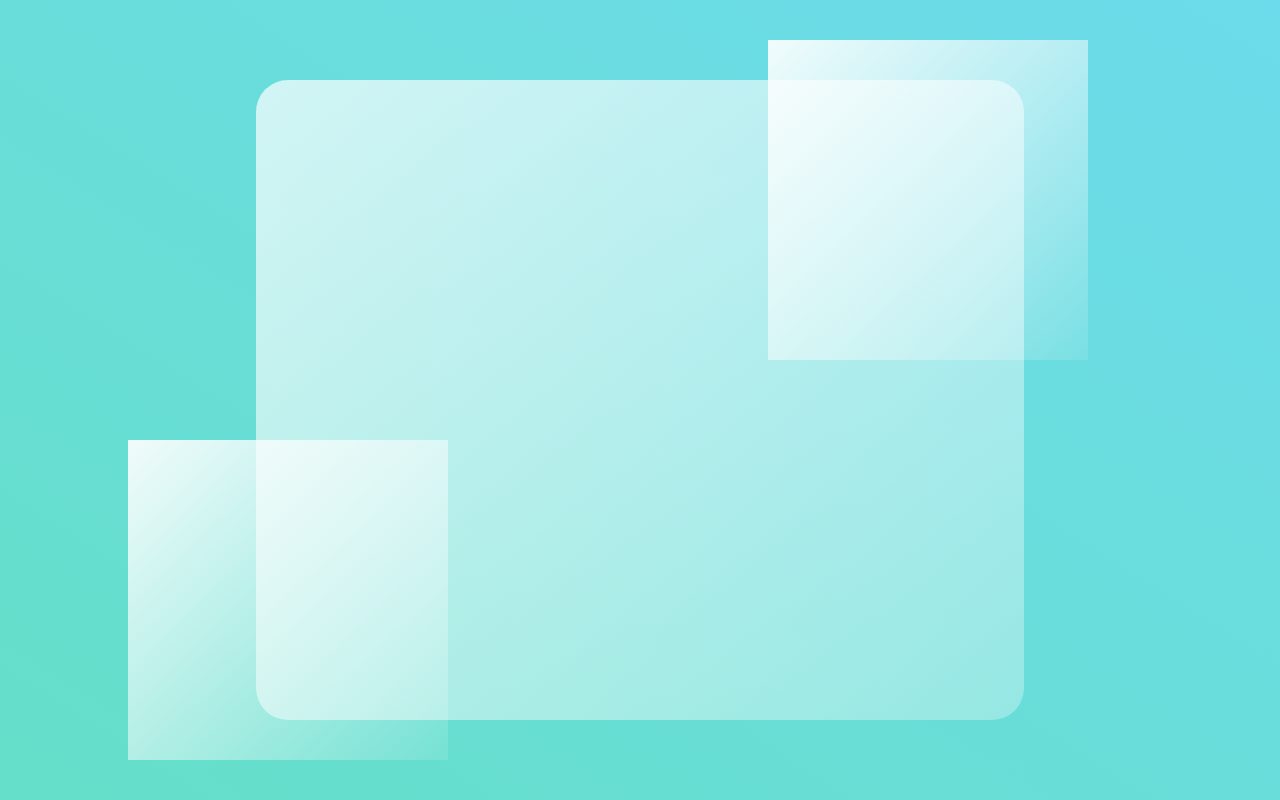
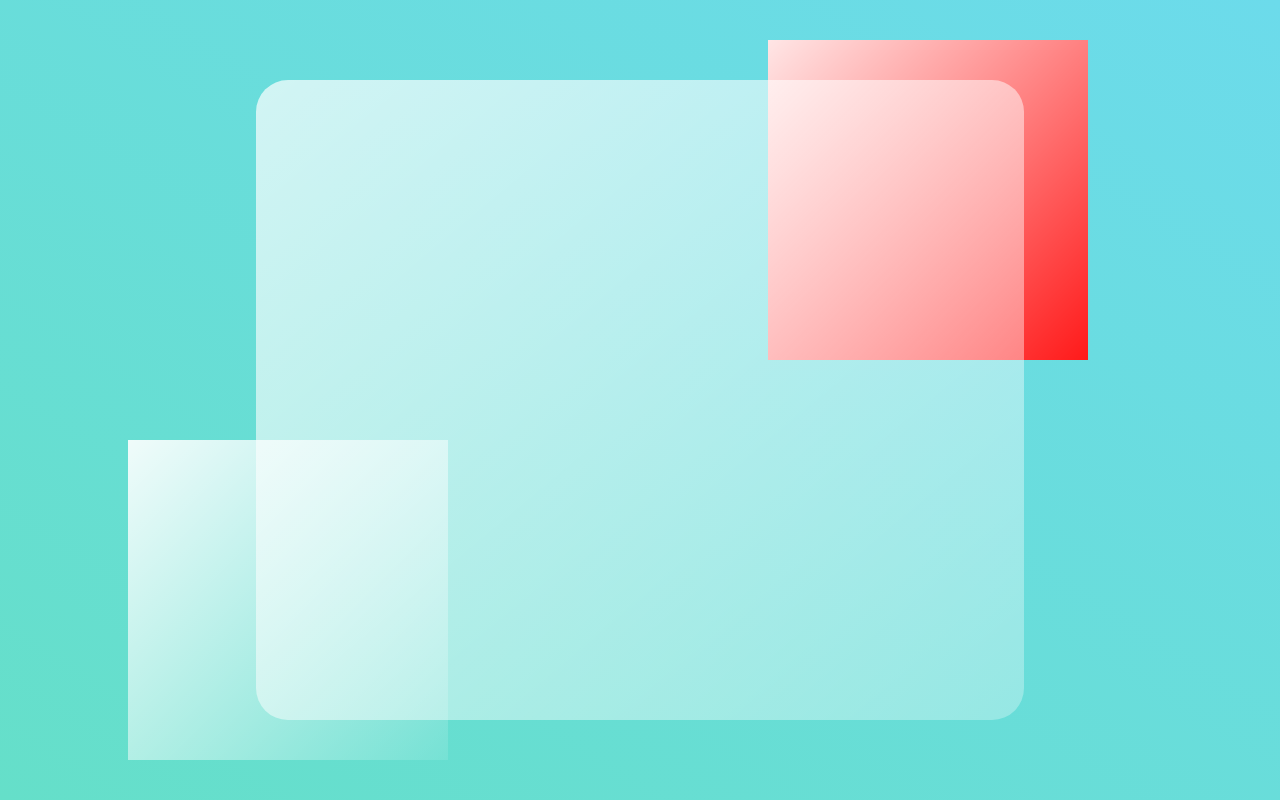
Before and after one commit to hkl-iii/build-glass-website, a plain HTML site: page index.html in a window 1280 px wide. Drawn offline with Linux system fonts and the light colour scheme.

Commit message:
in css file kept the z index at 3 instead of 2 even though both works because the default is 1. line 24

```diff
--- a/style.css
+++ b/style.css
@@ -21,6 +21,7 @@ main {
      rgba(255, 255, 255, 0.3)
  );
   border-radius: 2rem;
+  z-index: 3;
 }
 
 .circle1,
@@ -38,6 +39,7 @@ position: absolute;
 .circle1 {
     top: 5%;
     right: 15%;
+    background-color: red;
 }
 
 .circle2 {
```
